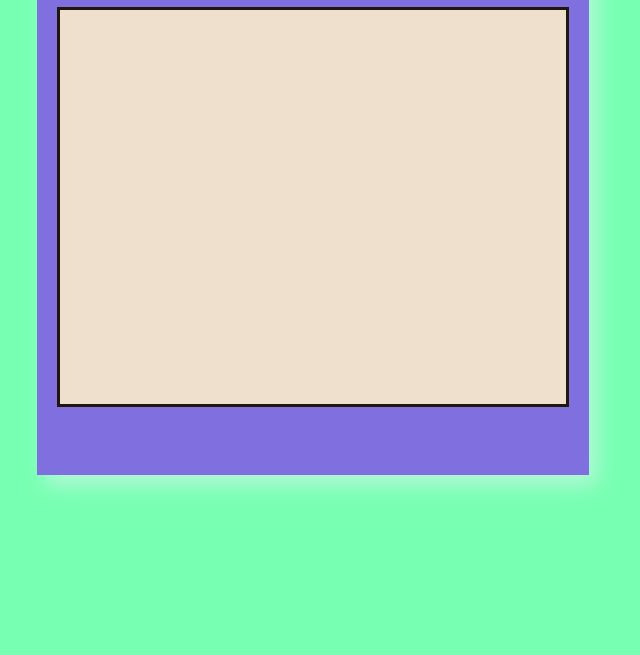
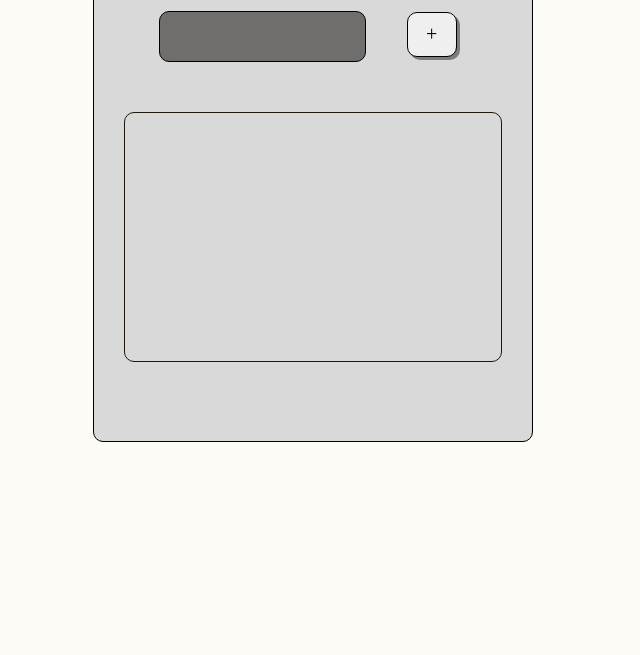
Before and after one commit to EduardoKaua/LIsta-de-Tarefa-1, a plain HTML site: page index.html in a window 1280 px wide. Shown: the part 145-800 px from the top of the page, without its empty margins (327-967 px from the left). Drawn offline with Linux system fonts and the light colour scheme.

Commit message:
Atualiziando

```diff
--- a/index.html
+++ b/index.html
@@ -4,18 +4,18 @@
     <meta charset="UTF-8" />
     <meta http-equiv="X-UA-Compatible" content="IE=edge" />
     <meta name="viewport" content="width=device-width, initial-scale=1.0" />
-    <title>Lista</title>
+    <title>To-do List</title>
   </head>
   <body>
     <div class="container">
-      <h1 id="l">Lista de Tarefa</h1>
+      <h1 id="l">TO-DO LIST</h1>
       <input
         id="input"
         type="text"
         style="cursor: pointer"
-        placeholder="Adicione sua Tarefa"
+
       />
-      <button onclick="add ()">Add</button>
+      <button class="bt" onclick="add ()">+</button>
       <div><ul id="ul"></ul></div>
     </div>
 
--- a/style.css
+++ b/style.css
@@ -3,38 +3,51 @@
     "Lucida Sans Unicode", Geneva, Verdana, sans-serif;
   margin: 0;
   box-sizing: border-box;
+
 }
 
 body {
-  background-color: rgb(119, 255, 178);
+  background-color: #fdfbf6;
   min-height: 50vh;
   display: grid;
   place-items: center;
 }
 .container {
-  background-color: rgb(128, 111, 223);
-  margin: 20px;
-  height: 600px;
+  background-color: #D9D9D9;
+  text-align: center;
+  border: solid 1px black ;
+  margin: 5%;
+  height: 523.04px;
+  width: 55vh;
   font-size: 4vh;
   color: rgb(0, 0, 0);
   padding: 10px;
-  box-shadow: 8px 10px 20px rgb(181, 248, 217);
+  border-radius: 10px;
+
 }
 #ul {
   overflow: auto;
-  background-color: rgb(238, 224, 204);
-  border: solid 3px rgb(31, 23, 12);
-  text-align: left;
-  padding: 20px;
+  background-color:#D9D9D9;
+  border: solid 1.5px rgb(31, 23, 12);
   font-size: 3vh;
   color: rgb(0, 0, 0);
-  margin: 10px;
-  height: 400px;
+  margin: 20px;
+  margin-top: 100px;
+  height: 250px;
+  border-radius: 10px;
+  list-style: none;
+  display: flex;
+  flex-direction: column;
+  justify-content: left;
+  padding: 0px;
+  text-align: left;
+
 }
-button:hover {
-  background-color: rgb(181, 217, 231);
-  padding: 3px;
-  border: 3px rgb(255, 255, 255);
+#ul:hover{
+
+}
+.bt:hover {
+  transition-duration:0.5s;
   border-radius: 2px;
   cursor: pointer;
 }
@@ -45,27 +58,44 @@ button:hover {
 }
 
 #l {
+  margin-top: 10px;
   color: rgb(19, 17, 17);
+  font-size: 18px;
+  font: bold;
 }
 li {
-  background-color: rgb(210, 210, 218);
   border-radius: 3px;
   padding: 5px 10px;
-  margin: 2vh;
+
 }
 li:hover {
   transition-duration: 0.18s;
-  background-color: rgb(98, 175, 199);
+
 }
 
 input {
-  padding: 3px;
+  background-color: rgb(112, 109, 109);
+  border: solid 1px black;
+  border-radius: 10px;
+  padding: 17px;
   position: relative;
-  left: 9px;
+  top: 10%;
+  right: 20px;
+}
+.bt {
+  transition-duration:0.5s;
+  font-family: bold;
+  font-size: 20px;
+  width: 50px;
+  padding: 10px;
+  position: relative;
+  left: 10px;
+  top: 10%;
+  border-radius: 10px;
+  border: solid 1px;
 }
 button {
-  width: 50px;
-  padding: 3px;
-  position: relative;
-  left: 10px;
+  position: absolute;
+  left: 58%;
+  box-shadow: rgb(128, 124, 124) 3px 3px 0px 0px;
 }
```
